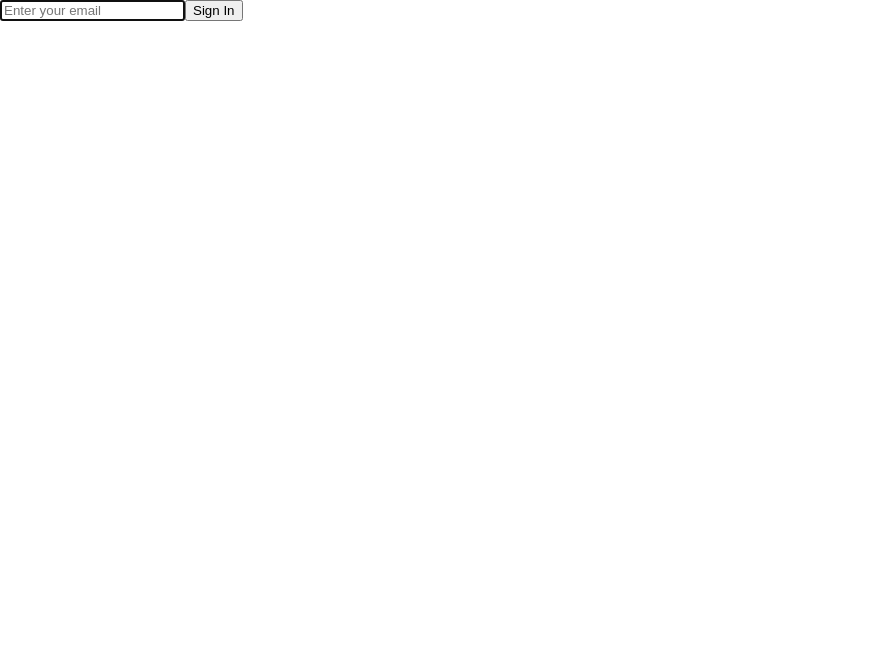
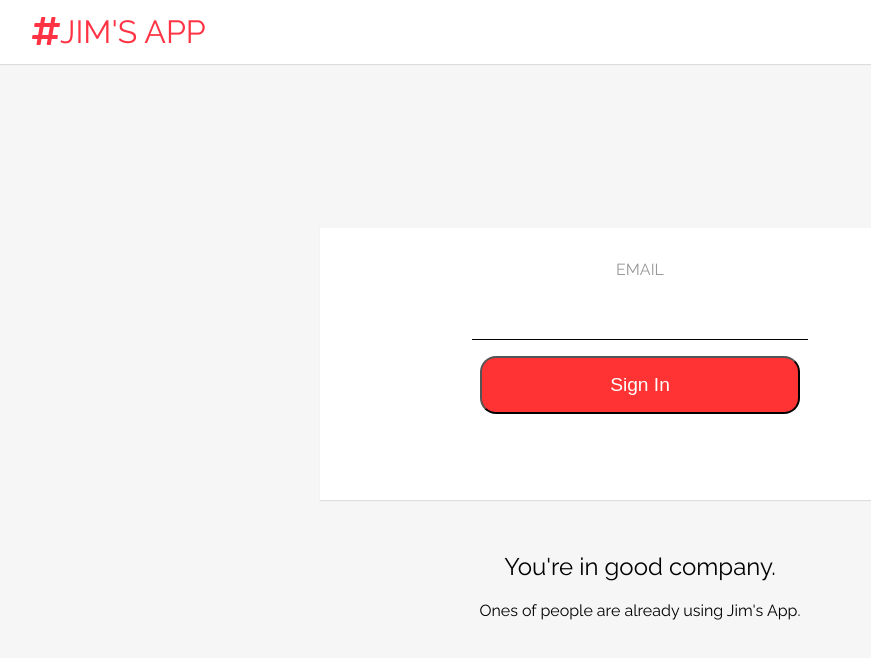
Before and after one commit to kiffmejs/Create-react--app-jim-app-, a React (Create React App) app: page / in a window 1280 px wide. Shown: the top 658 px of the page, without its empty margins (0-871 px from the left). Built offline with nearby package versions, Linux system fonts and the light colour scheme.

Commit message:
Stlye Sign In

```diff
--- a/src/SignIn.js
+++ b/src/SignIn.js
@@ -1,4 +1,5 @@
 import React, { Component } from 'react'
+import { StyleSheet, css } from 'aphrodite'
 
 class SignIn extends Component {
   state = {
@@ -20,23 +21,120 @@ class SignIn extends Component {
 
   render() {
     return (
-      <div className="SignIn">
-        <form onSubmit={this.handleSubmit}>
+      <div className={`SignIn ${css(styles.signIn)}`}>
+        <header className={css(styles.header)}>
+          <span className={css(styles.title)}>
+            <i className="fas fa-hashtag"></i>
+            Jim's App
+          </span>
+        </header>
+        <main className={css(styles.main)}>
+          <form
+            className={css(styles.form)}
+            onSubmit={this.handleSubmit}
+          >
+            <label
+              htmlFor="email"
+              className={css(styles.label)}
+            >
+              Email
+            </label>
             <input
               autoFocus
               type="email"
               name="email"
-            placeholder="Enter your email"
+              className={css(styles.input)}
               value={this.state.email}
               onChange={this.handleChange}
             />
-          <button type="submit">
+            <button
+              type="submit"
+              className={css(styles.button)}
+            >
               Sign In
             </button>
           </form>
+
+          <div className="blurb">
+            <h2 className={css(styles.h2)}>
+              You're in good company.
+            </h2>
+            <p>Ones of people are already using Jim's App.</p>
+          </div>
+        </main>
       </div>
     )
   }
 }
-
+const styles = StyleSheet.create({
+  signIn: {
+    display: 'flex',
+    flexDirection: 'column',
+    height: '100vh',
+    backgroundColor: '#f6f6f6',
+  },
+  header: {
+    backgroundColor: '#fff',
+    height: '4rem',
+    padding: '0 2rem',
+    margin: 0,
+    display: 'flex',
+    alignItems: 'center',
+    boxShadow: '0 1px 1px rgba(0,0,0,.1)',
+  },
+  title: {
+    color: '#ff3344',
+    fontWeight: 400,
+    textTransform: 'uppercase',
+    lineHeight: '80px',
+    fontSize: '2rem',
+  },
+  main: {
+    flex: 1,
+    textAlign: 'center',
+    display: 'flex',
+    flexDirection: 'column',
+    justifyContent: 'center',
+    margin: '0 auto',
+  },
+  form: {
+    width: '40rem',
+    height: '15rem',
+    backgroundColor: 'white',
+    boxShadow: '0 1px 1px rgba(0,0,0,.1)',
+    marginBottom: '2rem',
+    padding: '2rem 0 0',
+  },
+  label: {
+    display: 'block',
+    textTransform: 'uppercase',
+    color: '#999',
+  },
+  input: {
+    width: '20rem',
+    fontSize: '1.5rem',
+    border: 0,
+    borderBottom: '1px solid black',
+    marginTop: '1rem',
+    marginBottom: '1rem',
+    textAlign: 'center',
+    padding: '0.5rem',
+    ':focus': {
+      outline: 0,
+    },
+  },
+  h2: {
+    fontWeight: 'normal',
+  },
+  button: {
+    display: 'block',
+    margin: '0 auto',
+    padding: '1rem 2rem',
+    fontSize: '1.2rem',
+    borderRadius: '1rem',
+    backgroundColor: '#ff3333',
+    color: 'white',
+    width: '20rem',
+  },
+})
 export default SignIn
```
Lines whose indentation alone changed are shown as unchanged.
